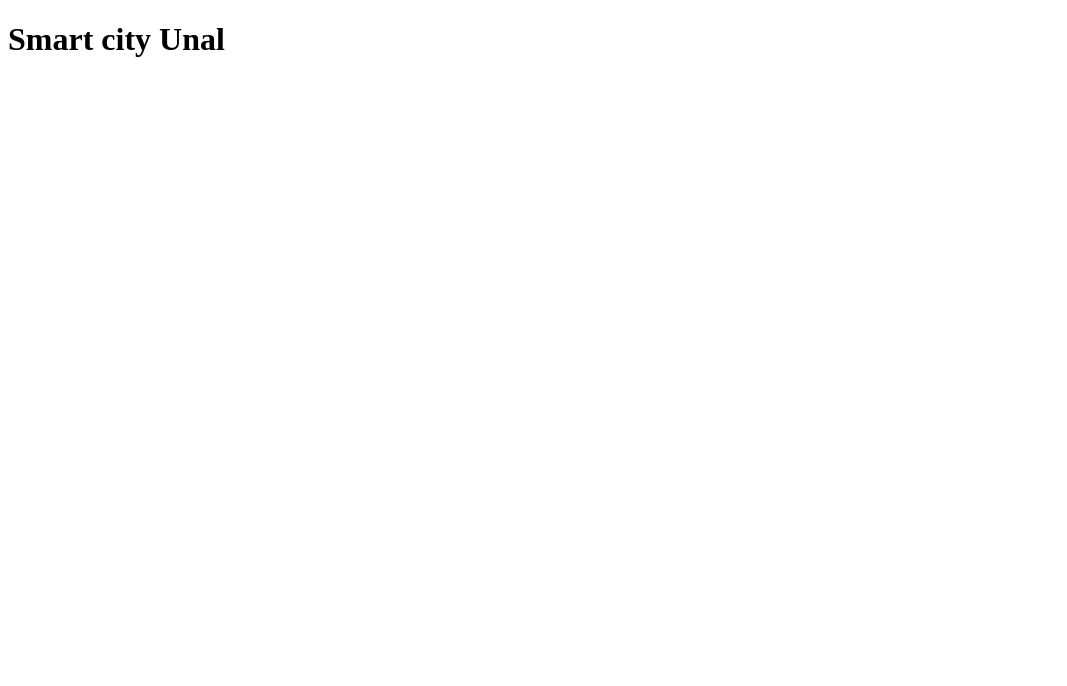
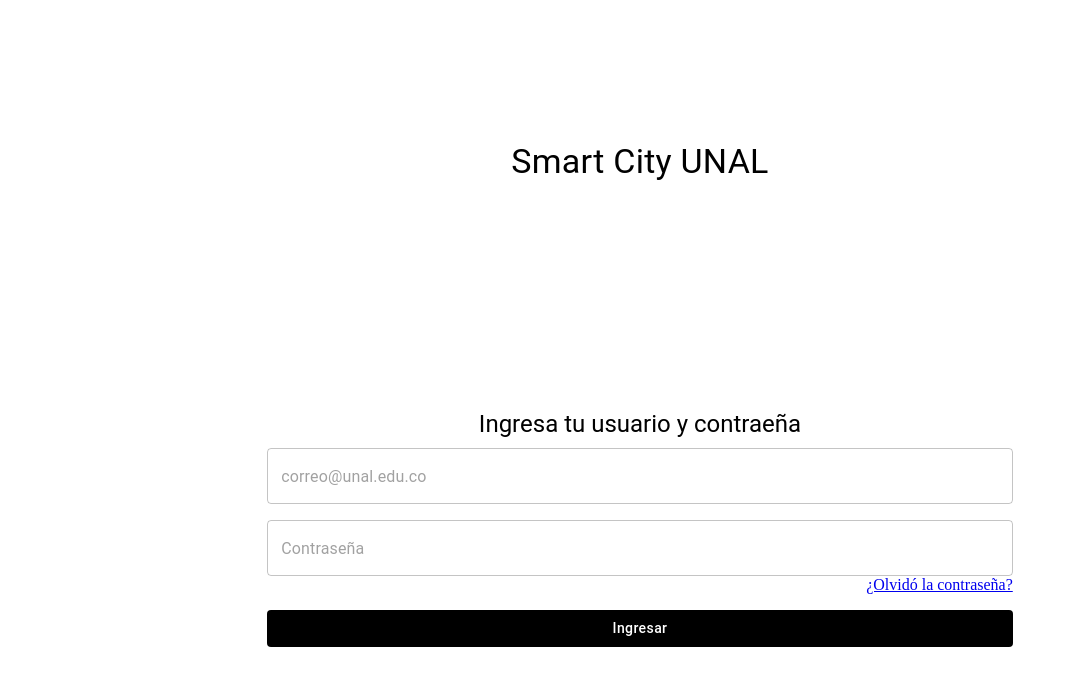
Before and after one commit to tesis-dobregon/tesis-unal, a React (Vite) app in the folder packages/front-end/: page /login in a window 1280 px wide. Shown: the top 686 px of the page, without its empty margins (0-1067 px from the left). Built offline with nearby package versions, Linux system fonts and the light colour scheme.

Commit message:
login layout

```diff
--- a/package.json
+++ b/package.json
@@ -59,6 +59,9 @@
     ]
   },
   "dependencies": {
+    "@emotion/react": "^11.11.4",
+    "@emotion/styled": "^11.11.5",
+    "@mui/material": "^5.15.15",
     "react": "18.2.0",
     "react-dom": "18.2.0",
     "react-router-dom": "6.11.2"
--- /dev/null
+++ b/packages/front-end/src/components/login/login.scss
@@ -0,0 +1,12 @@
+.black-button{
+    background: black !important;
+    text-transform: none !important;
+    color: white !important;
+}
+.link-right{
+    display: flex;
+    flex-direction: row;
+    align-items: end;
+    justify-content: end;
+    width: 100%;
+}
--- /dev/null
+++ b/packages/front-end/src/components/login/login.tsx
@@ -0,0 +1,66 @@
+import { useState } from "react";
+import { Button, Grid, TextField, Typography } from "@mui/material";
+import './login.scss';
+import { Link } from "react-router-dom";
+interface userCredentials{
+    username: string;
+    password: string;
+}
+const LoginPage: React.FunctionComponent<unknown> = () => {
+    const [userName, setUserName] = useState("");
+    const [password, setPassword] = useState("");
+
+    const handleLogin = () => {
+
+    }
+    return(
+        <>
+            <Grid container direction="column" justifyContent="center" alignItems="center" style={{ height: '100vh' }}>
+                <Grid item  xs={12} sm={8} md={6} lg={4} justifyContent="center" alignItems="center">
+                <Typography variant="h4" gutterBottom align="center">Smart City UNAL</Typography>
+                </Grid>
+                <Grid item xs={12} sm={8} md={6} lg={4}>
+                    <div>
+                        <Typography variant="h5" gutterBottom align="center">
+                            Ingresa tu usuario y contraeña
+                        </Typography>
+                        <form onSubmit={handleLogin}>
+                            <Grid container spacing={2}>
+                                <Grid item xs={12}>
+                                    <TextField
+                                        fullWidth
+                                        placeholder="correo@unal.edu.co"
+                                        variant="outlined"
+                                        value={userName}
+                                        onChange={(e) => setUserName(e.target.value)}
+                                    />
+                                </Grid>
+                                <Grid item xs={12}>
+                                    <TextField
+                                        fullWidth
+                                        placeholder="Contraseña"
+                                        type="password"
+                                        variant="outlined"
+                                        value={password}
+                                        onChange={(e) => setPassword(e.target.value)}
+                                    />
+                                </Grid>
+                                <div className="link-right">
+                                    <Link to={""}>
+                                        ¿Olvidó la contraseña?
+                                    </Link>
+                                </div>
+                                <Grid item xs={12}>
+                                    <Button type="submit" className="black-button" fullWidth>
+                                        Ingresar
+                                    </Button>
+                                </Grid>
+                            </Grid>
+                        </form>
+                    </div>
+                </Grid>
+            </Grid>
+        </>
+    )
+}
+export default LoginPage;
--- a/packages/front-end/src/main.tsx
+++ b/packages/front-end/src/main.tsx
@@ -1,7 +1,7 @@
 import { StrictMode } from 'react';
 import * as ReactDOM from 'react-dom/client';
-import { BrowserRouter } from 'react-router-dom';
-
+import { BrowserRouter, Route, Routes } from 'react-router-dom';
+import  LoginPage from './components/login/login';
 import App from './app/app';
 
 const root = ReactDOM.createRoot(
@@ -10,7 +10,11 @@
 root.render(
   <StrictMode>
     <BrowserRouter>
-      <App />
+      <Routes>
+        <Route element={<LoginPage/>} path='/login'>
+
+        </Route>
+      </Routes>
     </BrowserRouter>
   </StrictMode>
 );
```
Also changed, not shown: 1 other file (tests, documents, lock files or other folders).
